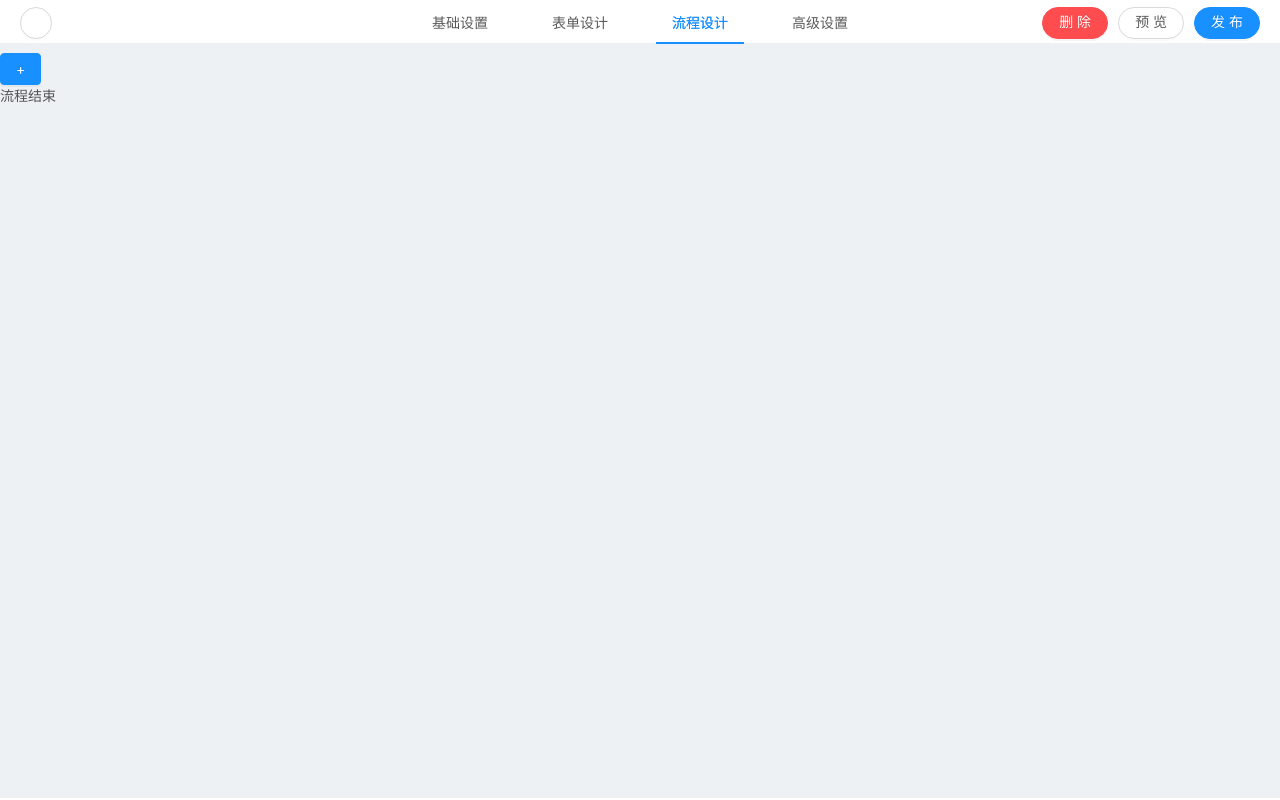
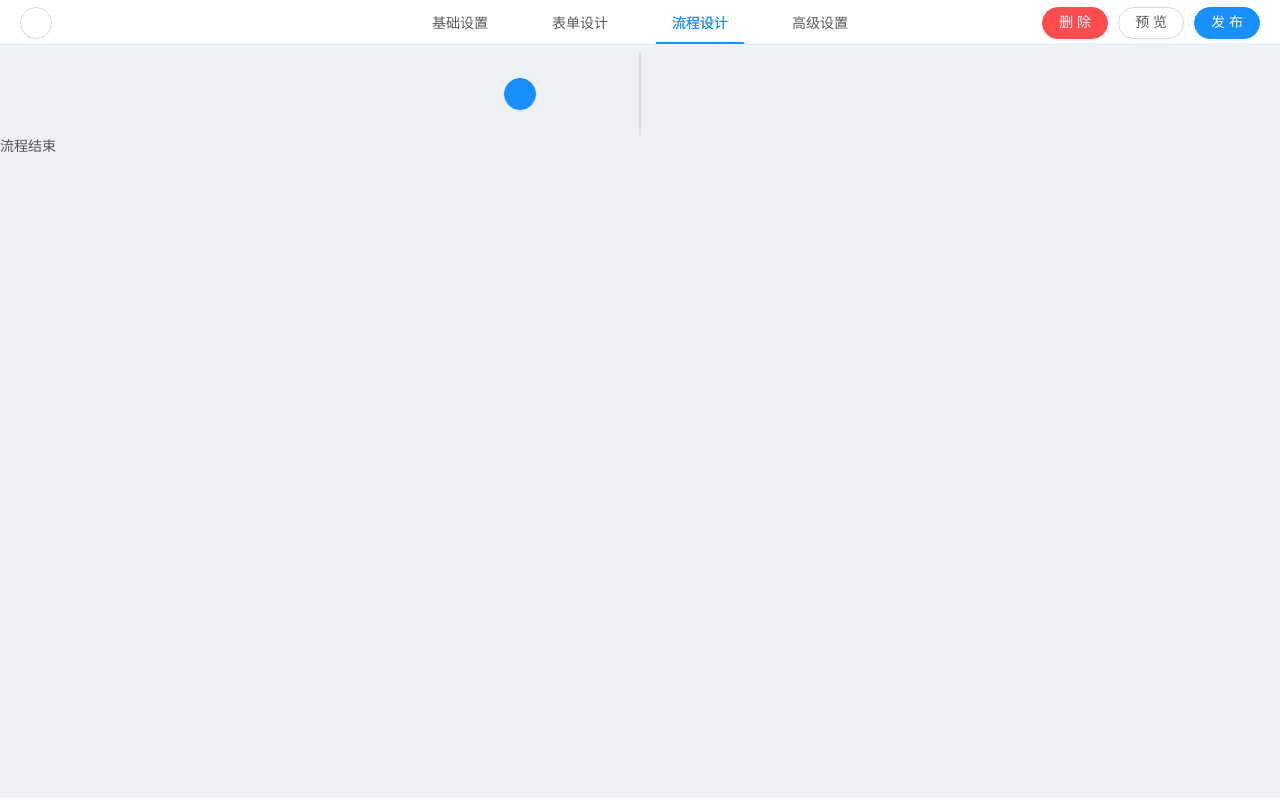
Before and after one commit to kariyyahm/vue-approval, a Vue app: page / in a window 1280 px wide. Built offline with nearby package versions, Linux system fonts and the light colour scheme.

Commit message:
流程设计

```diff
--- a/src/components/Process/node/AddButton.vue
+++ b/src/components/Process/node/AddButton.vue
@@ -1,9 +1,10 @@
 <!-- 加号按钮 -->
 <template>
   <div class="add-button">
+    <div class="add-content">
       <a-popover v-model="visible" trigger="click">
         <div slot="content" class="add-button-content global-center" style="flex-wrap: wrap;">
-        <div class="icon-item global-center" v-for="item in nodeType" :key="item.value">
+          <div class="icon-item global-start-center" v-for="item in nodeType" :key="item.value">
             <div class="icon-wrap global-center">
               <svg class="icon" aria-hidden="true">
                 <use :xlink:href="`#icon-${item.value}`"></use>
@@ -14,10 +15,9 @@
           </span>
           </div>
         </div>
-      <a-button type="primary">
-        +
-      </a-button>
+        <a-button icon="plus" shape="circle" type="primary" class="add-btn" />
       </a-popover>
+    </div>
   </div>
 </template>
 
@@ -42,8 +42,32 @@ export default {
 </script>
 
 <style lang="less" scoped>
+@import "../../../index";
+
 .add-button {
+  .add-content {
+    position: relative;
+    width: 240px;
+    height: 82px;
+    margin: 0 auto;
 
+    &::before {
+      content: '';
+      position: absolute;
+      left: 50%;
+      transform: translateX(-50%);
+      width: 2px;
+      height: 100%;
+      background-color: @connect-line;
+      z-index: 10;
+    }
 
+    .add-btn {
+      z-index: 11;
+      position: absolute;
+      top: 50%;
+      transform: translate(-50%, -50%);
+    }
+  }
 }
 </style>
```
Lines whose indentation alone changed are shown as unchanged.
